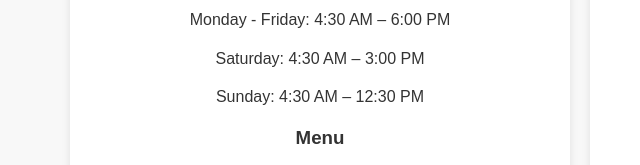
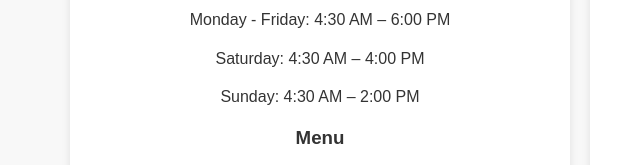
Before and after one commit to Ivory0212/SunriseBakery, a plain HTML site: page index.html in a window 1280 px wide. Shown: the part 1185-1350 px from the top of the page, 205-845 px from the left. Drawn offline with nearby package versions, Linux system fonts and the light colour scheme; some packages are replaced by stand-ins of ours; no server answers; a script that the page names is missing.

Commit message:
Add files via upload

```diff
--- a/index.html
+++ b/index.html
@@ -490,8 +490,8 @@
                 <div class="hours">
                     <p><strong>Hours:</strong></p>
                     <p>Monday - Friday: 4:30 AM – 6:00 PM</p>
-                    <p>Saturday: 4:30 AM – 3:00 PM</p>
-                    <p>Sunday: 4:30 AM – 12:30 PM</p>
+                    <p>Saturday: 4:30 AM – 4:00 PM</p>
+                    <p>Sunday: 4:30 AM – 2:00 PM</p>
                 </div>
                 <h3>Menu</h3>
                 <div class="menu-gallery">
```
